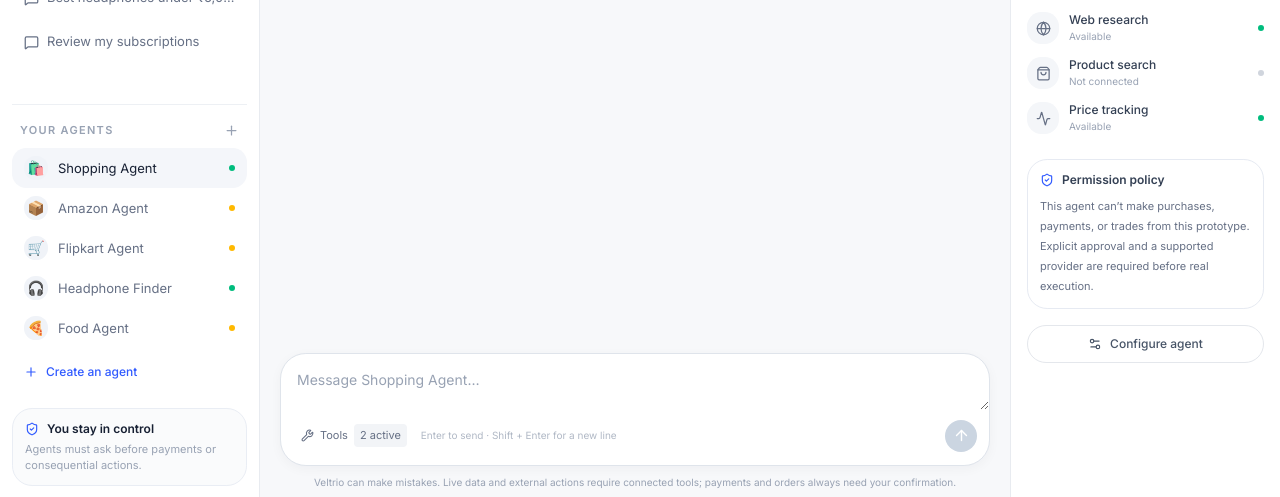
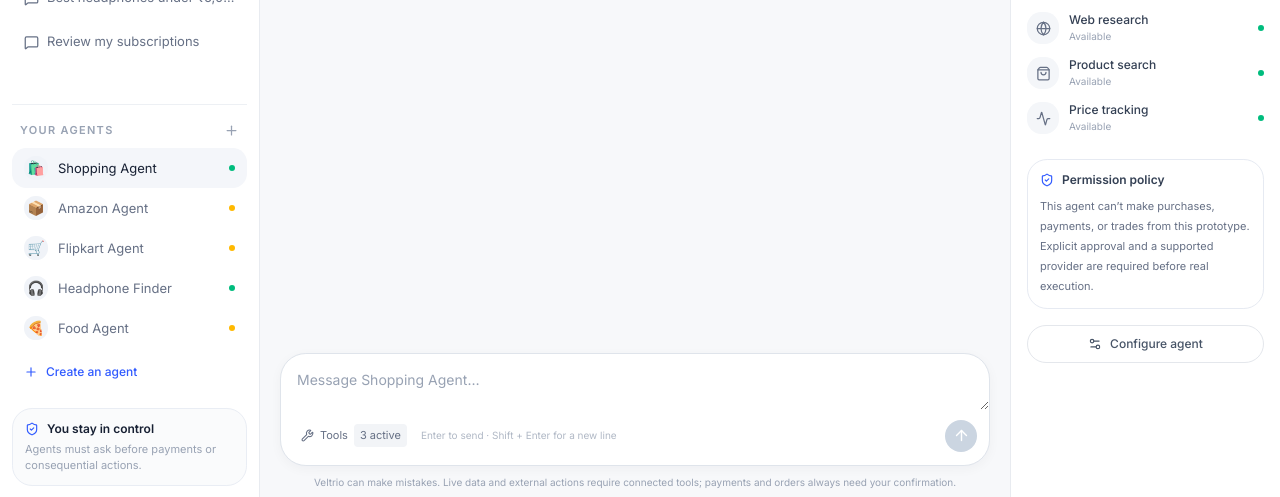
Before and after one commit to Saishashank2425/veltrio, a Next.js app: page /agents in a window 1280 px wide. Shown: the part 294-791 px from the top of the page. Built offline with nearby package versions, Linux system fonts and the light colour scheme.

Commit message:
Connect Agent Hub messaging to product search page

```diff
--- a/components/agents/AgentHub.tsx
+++ b/components/agents/AgentHub.tsx
@@ -16,7 +16,7 @@ type Conversation = { id: string; title: string; agentId: string; messages: Mess
 
 const defaultTools = [
   { id: "web", name: "Web research", description: "Search and read public webpages", icon: Globe, connected: true },
-  { id: "shopping", name: "Product search", description: "Find products and compare listings", icon: ShoppingBag, connected: false },
+  { id: "shopping", name: "Product search", description: "Search major retailer sites from the Veltrio Shop page", icon: ShoppingBag, connected: true },
   { id: "price", name: "Price tracking", description: "Monitor prices and target alerts", icon: Activity, connected: true },
   { id: "location", name: "Location", description: "Use a chosen address or ask permission for device location", icon: MapPin, connected: false },
   { id: "finance", name: "Finance records", description: "Read finance data saved in this browser", icon: CreditCard, connected: true },
@@ -41,7 +41,7 @@ const starterConversations: Conversation[] = [
   ] },
   { id: "headphones-chat", title: "Best headphones under ₹5,000", agentId: "headphones", updated: Date.now() - 100000, messages: [
     { id: "h1", role: "user", time: "Yesterday", text: "Help me find good headphones under ₹5,000." },
-    { id: "h2", role: "assistant", time: "Yesterday", text: "I can help compare sound, comfort, battery life, and noise cancellation. Product search is not connected yet, so I can’t verify live listings or current prices from this workspace." },
+    { id: "h2", role: "assistant", time: "Yesterday", text: "I can help compare sound, comfort, battery life, and noise cancellation. Product search is available from the Product search button. You can open retailer searches for live listings, then compare price and availability on the retailer site." },
   ] },
   { id: "subs-chat", title: "Review my subscriptions", agentId: "subscriptions", updated: Date.now() - 200000, messages: [
     { id: "s1", role: "user", time: "Mon", text: "Help me review recurring subscriptions." },
@@ -114,7 +114,7 @@ export default function AgentHub() {
       if (/pizza|domino|food|restaurant|margarita/.test(low)) {
         reply = "I can help prepare that order. First, I’d need a connected menu/ordering tool to verify item availability and the actual price. Which delivery address should I use? Choose a saved address if available, enter one manually, or grant location permission. No order has been placed, and payment is not connected.";
       } else if (/headphone|headset|earbud|earphone/.test(low)) {
-        reply = "I can compare comfort, sound, battery life, ANC, and warranty. Product search is not connected, so I can’t honestly show verified live listings yet. Enable a supported product-search tool in the right panel, or tell me your budget and must-have features to refine the criteria.";
+        reply = "I can compare comfort, sound, battery life, ANC, and warranty. Open Product search in the header to search Google Shopping, Amazon India, Flipkart, Croma, Reliance Digital, and Myntra. Veltrio opens retailer results in a new tab; it does not import or verify live prices and stock inside this app.";
         cards = false;
       } else if (/price|track|alert|cheaper|deal/.test(low)) {
         reply = "I can help define a target price and tracking criteria. Price alerts need a connected product source and notification channel; neither will be represented as active until connected. What product and target price should I prepare?";
```
